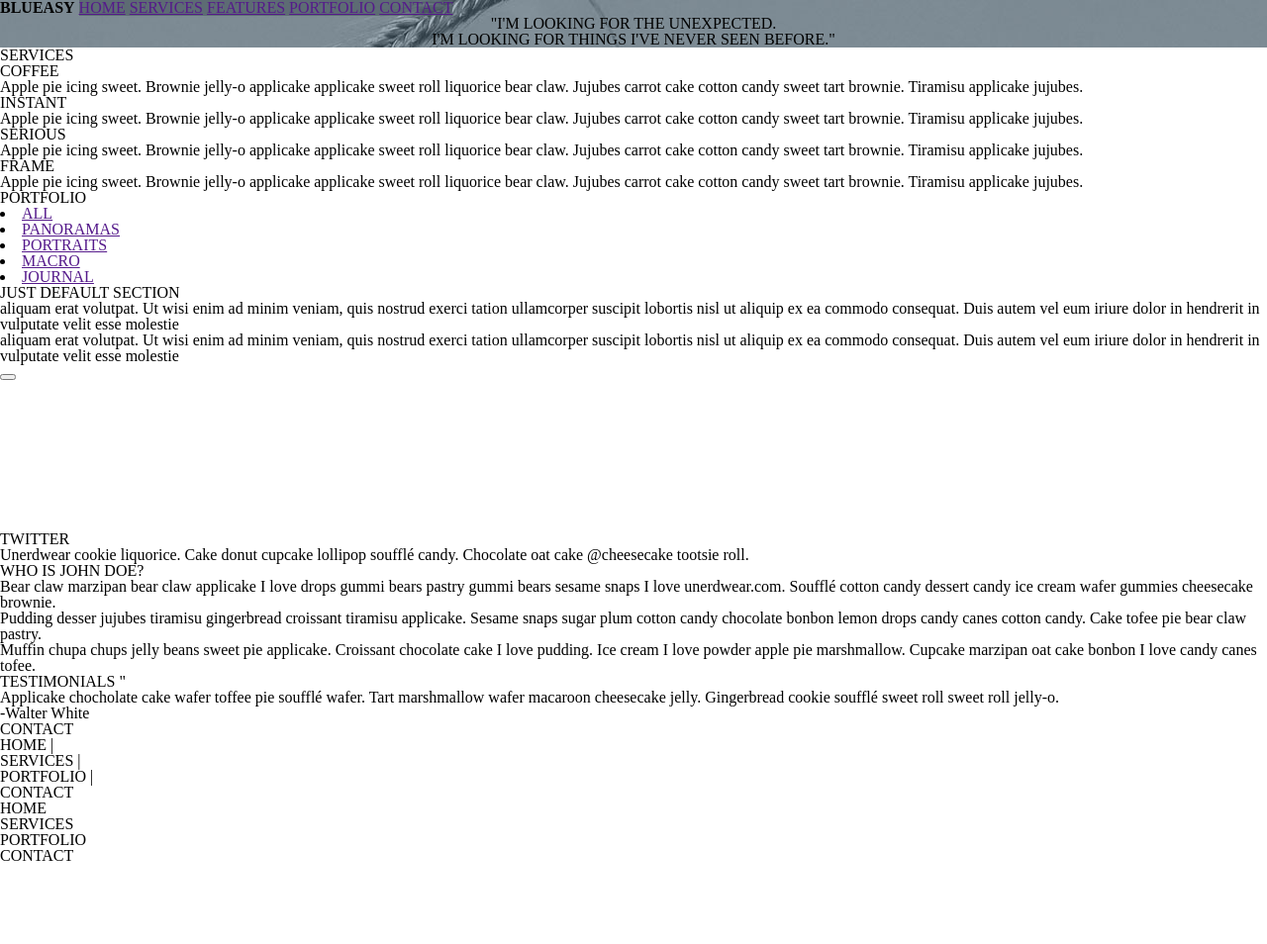
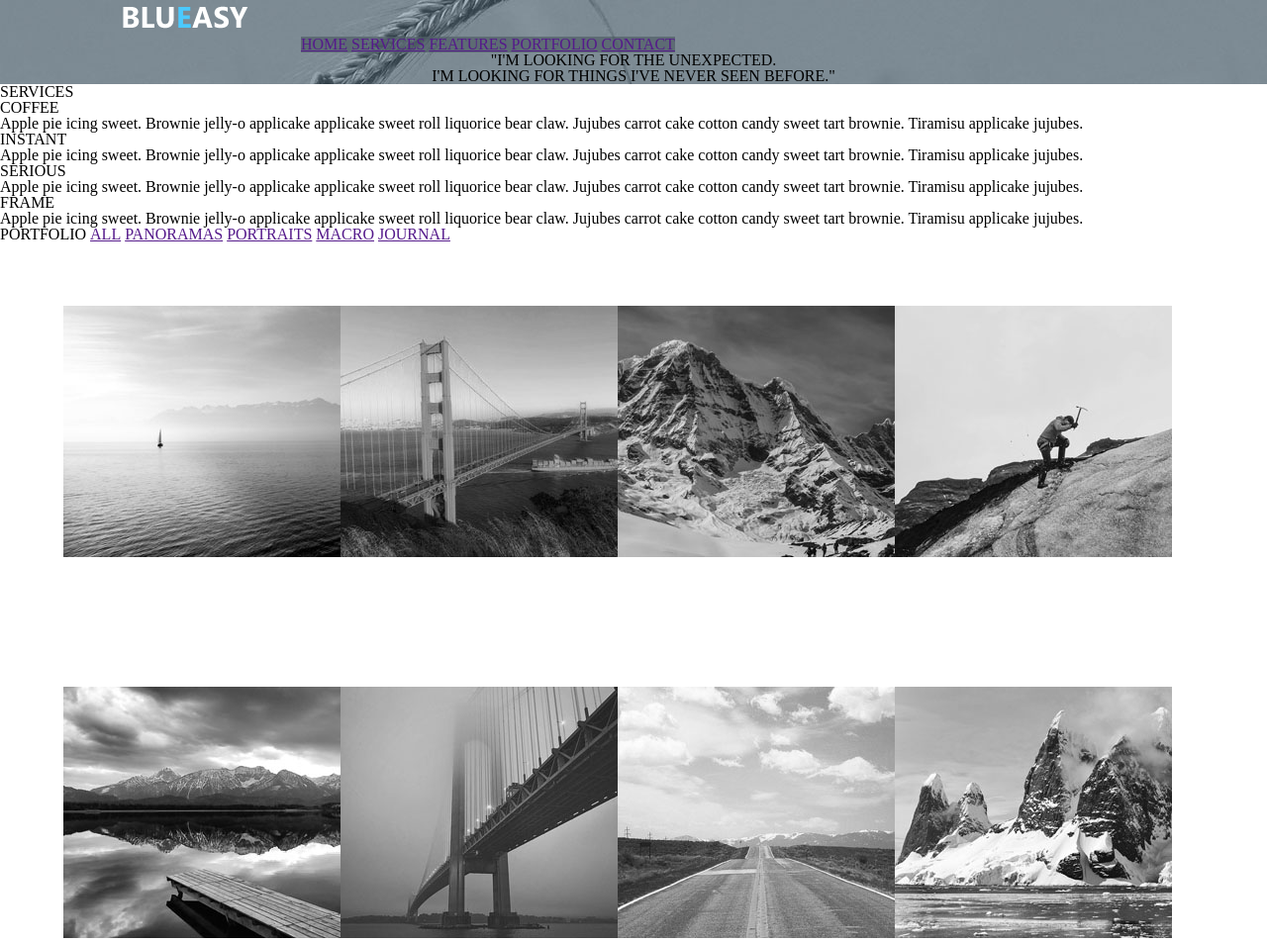
Before and after one commit to emilieq/defi1, a plain HTML site: page index.html in a window 1280 px wide. Shown: the top 954 px of the page at 99% size. Before the commit the page ends 873 px from the top, so only its background shows below. Drawn offline with Linux system fonts and the light colour scheme.

Commit message:
maj dossier

```diff
--- a/assets/css/main.css
+++ b/assets/css/main.css
@@ -81,22 +81,43 @@ stylesheet main.css
 	background-size: auto, 100% 100%;
 }
 
-.titre1 h1 {
+.titre1 a img {
 
-	display: inline-block;
+	display: inline-flex;
 }
 
 
 .menu1 {
 	background-color: rgba(81, 95, 103, 70%);
-	display: inline-block;
+	display: inline-flex;
 }
 
 .menu1 li {
-	display: inline-block;
+	display: inline-flex;
 }
 
 .haut {
 	text-align: center;
+}
+
+/*.photo {
+	display: inline-flex;
+}*/
+
+.titre h2 {
+	display: inline-flex;
+}
+
+.menu2 {
+	display: inline-flex;
 
 }
+.menu2 li {
+	display: inline-flex;
+}
+
+.images {
+	display: inline-flex;
+	margin: 5%;
+	justify-content: flex-start;
+}
--- a/index.html
+++ b/index.html
@@ -4,27 +4,18 @@
 <head>
 
 	<title>Défi 1</title>
-
 	<meta charset="utf-8">
-
-
 	<meta name="description" content="on reproduit le code html et css d'après une image psd ">
-
 	<meta name="author" content="groupe 1">
-
 	<link rel="stylesheet" type="text/css" href="assets/css/main.css">
-
 
 </head>
 
 <body>
 
-
 	<section class= "haut1">
 		<header class= "titre1">
-			<h1>
-				BLUEASY
-			</h1>
+			<a> <img src="images/logo_blueasy.png" alt="logo blueasy"> </a>
 			<nav class="menu1">
 				<ul>
 				<li><a href="">HOME</a></li>
@@ -91,14 +82,29 @@
 					PORTFOLIO
 				</h2>
 				<nav class="menu2">
-				<li><a href="">ALL</a></li>
-				<li><a href="">PANORAMAS</a></li>
-				<li><a href="">PORTRAITS</a></li>
-				<li><a href="">MACRO</a></li>
-				<li><a href="">JOURNAL</a></li>
+					<ul>
+					<li><a href="">ALL</a></li>
+					<li><a href="">PANORAMAS</a></li>
+					<li><a href="">PORTRAITS</a></li>
+					<li><a href="">MACRO</a></li>
+					<li><a href="">JOURNAL</a></li>
+					</ul>
 				</nav>
 			</div>
 
+			<div class="images">
+				<a> <img src="images/image1.jpg" alt=""> </a>
+				<a> <img src="images/image2.jpg" alt=""> </a>
+				<a> <img src="images/image3.jpg" alt=""> </a>
+				<a> <img src="images/image4.jpg" alt=""> </a>
+			</div>
+
+			<div class="images">
+				<a> <img src="images/image5.jpg" alt=""> </a>
+				<a> <img src="images/image6.jpg" alt=""> </a>
+				<a> <img src="images/image7.jpg" alt=""> </a>
+				<a> <img src="images/image8.jpg" alt=""> </a>
+			</div>
 
 		</section>
 		<section class="video">
```
Also changed, not shown: images/logo_blueasy.png (added), 1 other file.
